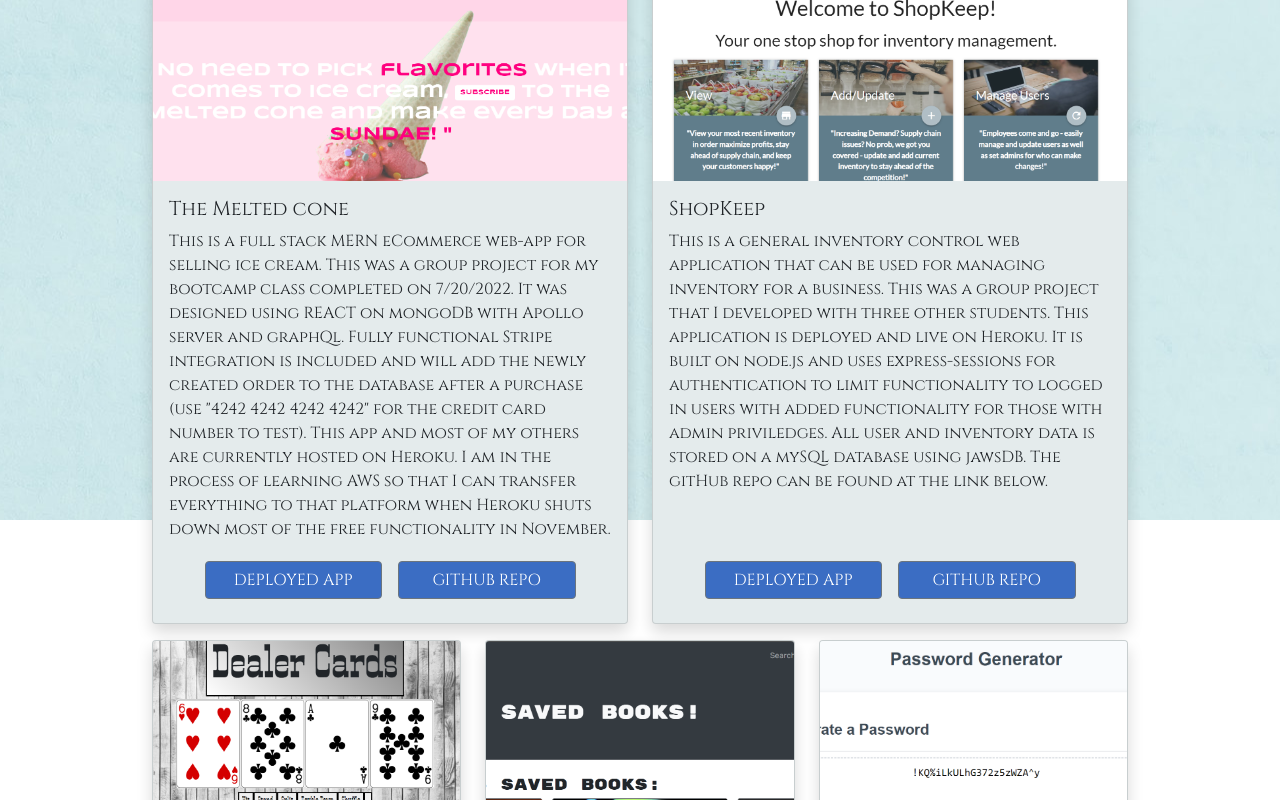
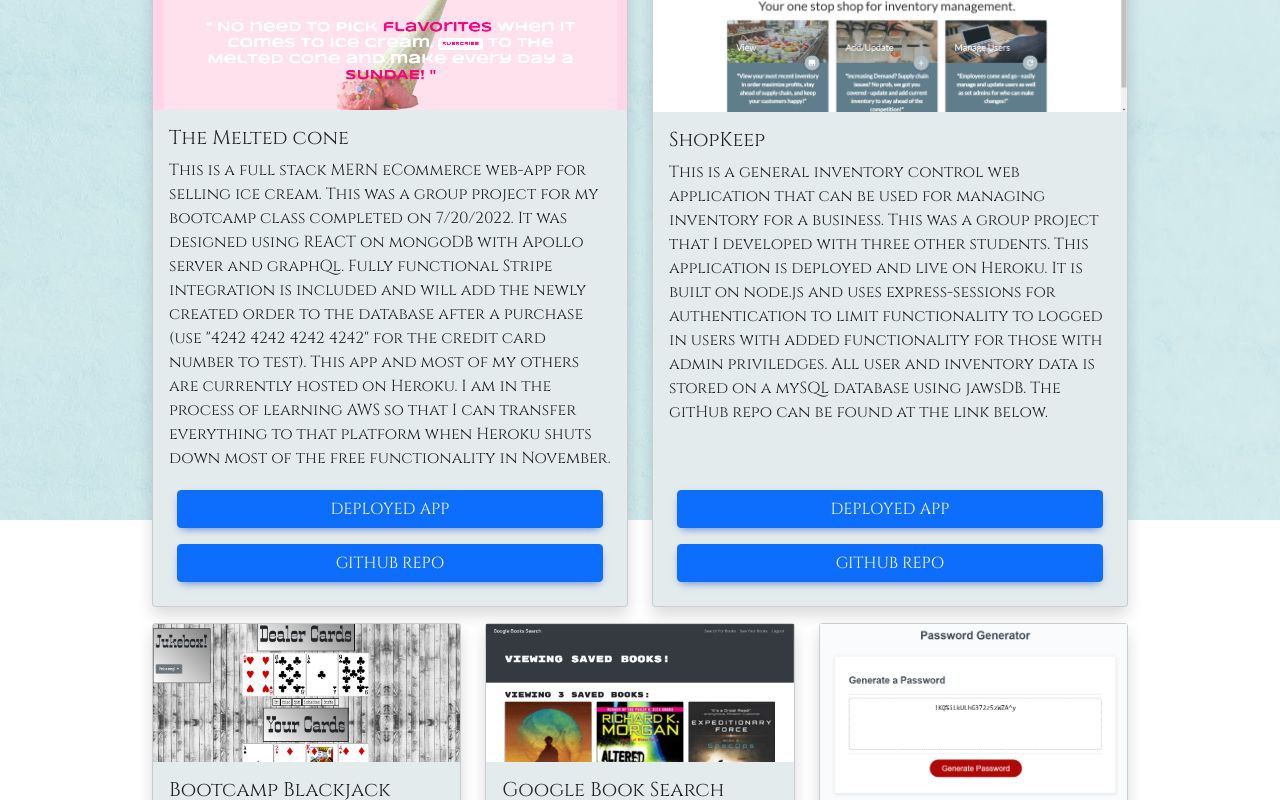
Before and after one commit to CaseySMiller/reactPortfolio, a React (Create React App) app in the folder client/: page /projects in a window 1280 px wide. Shown: the part 280-1080 px from the top of the page. Built offline with nearby package versions, Linux system fonts and the light colour scheme.

Commit message:
refactored projects to use only MDB

```diff
--- a/client/src/components/ProjectCard.js
+++ b/client/src/components/ProjectCard.js
@@ -1,9 +1,10 @@
 import React from 'react';
-import { Row, Col, Container, Card, Button } from 'react-bootstrap';
+import { MDBBtn, MDBRow, MDBCard, MDBCardTitle, MDBCardText, MDBCardBody, MDBCardImage } from 'mdb-react-ui-kit';
+
 
 const placeholderImage = '/images/image-placeholder.jpg';
 
-function ProjectCard(project) {
+function ProjectMDBCard(project) {
 
     const {
         image,
@@ -15,40 +16,40 @@
     } = project;
 
     return (
-        <Card className='h-100 shadow'>
+        <MDBCard className='h-100 shadow'>
             {image ? (
-                <Card.Img variant="top" src={`/images/${image}`} />
+                <MDBCardImage variant="top" src={`/images/${image}`} />
                 ) : (
-                <Card.Img variant="top" src={placeholderImage} />
+                <MDBCardImage variant="top" src={placeholderImage} />
             )}
-            <Card.Body style={{display: 'flex', flexDirection: 'column', justifyContent: 'space-between'}}>
+            <MDBCardBody style={{display: 'flex', flexDirection: 'column', justifyContent: 'space-between'}}>
                 <div>
-                    <Card.Title>{title}</Card.Title>
-                    <Card.Text>
+                    <MDBCardTitle>{title}</MDBCardTitle>
+                    <MDBCardText>
                         {description}
-                    </Card.Text>
+                    </MDBCardText>
                 </div>
                 <div style={{marginTop: '12px'}}>
-                    <Row className='justify-content-center mx-2'>
-                        <Button
+                    <MDBRow className='justify-content-center mx-2'>
+                        <MDBBtn
                         variant="secondary"
-                        className={largeCol ? 'm-2 col-xs-10 col-lg-5 my-button' : 'm-2 col-xs-10 my-button'}
+                        className={largeCol ? 'm-2 col-xs-10 col-lg-5 my-MDBbtn' : 'm-2 col-xs-10 my-MDBbtn'}
                         target='_blank'
                         href={deployedSite}>
                             Deployed app
-                        </Button>
-                        <Button
+                        </MDBBtn>
+                        <MDBBtn
                         variant="secondary"
-                        className={largeCol ? 'm-2 col-xs-10 col-lg-5 my-button' : 'm-2 col-xs-10 my-button'}
+                        className={largeCol ? 'm-2 col-xs-10 col-lg-5 my-MDBbtn' : 'm-2 col-xs-10 my-MDBbtn'}
                         target='_blank'
                         href={gitHub}>
                             GitHub Repo
-                        </Button>
-                    </Row>
+                        </MDBBtn>
+                    </MDBRow>
                 </div>
-            </Card.Body>
-        </Card>
+            </MDBCardBody>
+        </MDBCard>
     )
 };
 
-export default ProjectCard;
+export default ProjectMDBCard;
--- a/client/src/pages/Projects.js
+++ b/client/src/pages/Projects.js
@@ -1,19 +1,19 @@
 import React from 'react';
-import { Row, Col, Container, } from 'react-bootstrap';
+import { MDBContainer, MDBCol, MDBRow, } from 'mdb-react-ui-kit';
+
 import ProjectCard from '../components/ProjectCard';
-
 import projectList from '../components/data/projectList';
 
 const Projects = () => {
 
     return (
         <>
-            <Container>
-                <Row className='text-center mt-4'>
+            <MDBContainer>
+                <MDBRow className='text-center mt-4'>
                     <h2>Projects</h2>
-                </Row>
-                <Row className='justify-content-center align-items-stretch'>
-                    <Col md={6} className='my-2'>
+                </MDBRow>
+                <MDBRow className='justify-content-center align-items-stretch'>
+                    <MDBCol md={6} className='my-2'>
                         <ProjectCard
                             key={projectList[0]._id}
                             image={projectList[0].image}
@@ -21,11 +21,11 @@
                             description={projectList[0].description}
                             deployedSite={projectList[0].deployedSite}
                             gitHub={projectList[0].gitHub}
-                            largeCol={true}
+                            largeMDBCol={true}
                         >
                         </ProjectCard>
-                    </Col>
-                    <Col md={6} className='my-2'>
+                    </MDBCol>
+                    <MDBCol md={6} className='my-2'>
                         <ProjectCard
                             key={projectList[1]._id}
                             image={projectList[1].image}
@@ -33,13 +33,13 @@
                             description={projectList[1].description}
                             deployedSite={projectList[1].deployedSite}
                             gitHub={projectList[1].gitHub}
-                            largeCol={true}
+                            largeMDBCol={true}
                         >
                         </ProjectCard>
-                    </Col>
-                </Row>
-                <Row className='justify-content-center'>
-                    <Col md={4} className='my-2'>
+                    </MDBCol>
+                </MDBRow>
+                <MDBRow className='justify-content-center'>
+                    <MDBCol md={4} className='my-2'>
                         <ProjectCard
                             key={projectList[2]._id}
                             image={projectList[2].image}
@@ -49,8 +49,8 @@
                             gitHub={projectList[2].gitHub}
                         >
                         </ProjectCard>
-                    </Col>
-                    <Col md={4} className='my-2'>
+                    </MDBCol>
+                    <MDBCol md={4} className='my-2'>
                         <ProjectCard
                             key={projectList[3]._id}
                             image={projectList[3].image}
@@ -60,8 +60,8 @@
                             gitHub={projectList[3].gitHub}
                         >
                         </ProjectCard>
-                    </Col>
-                    <Col md={4} className='my-2'>
+                    </MDBCol>
+                    <MDBCol md={4} className='my-2'>
                         <ProjectCard
                             key={projectList[4]._id}
                             image={projectList[4].image}
@@ -71,9 +71,9 @@
                             gitHub={projectList[4].gitHub}
                         >
                         </ProjectCard>
-                    </Col>
-                </Row>
-            </Container>
+                    </MDBCol>
+                </MDBRow>
+            </MDBContainer>
         </>
     );
 };
```
